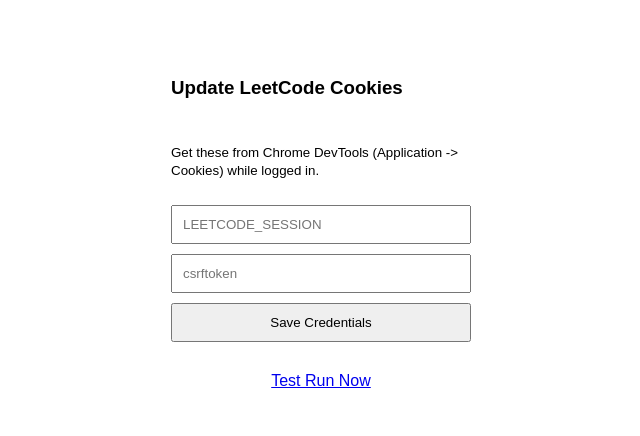
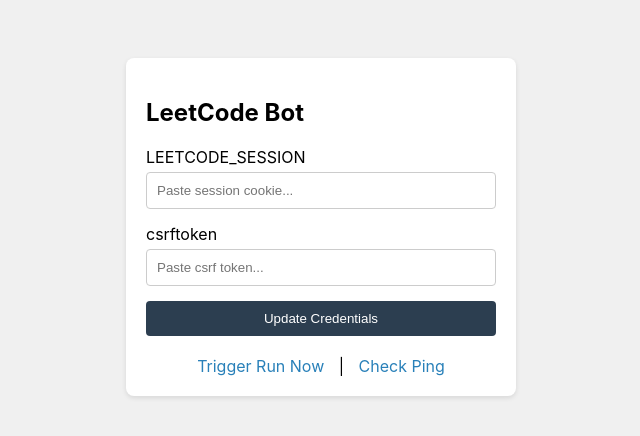
Before and after one commit to Shwetank00/POTD, a website: page public/index.html in a window 1280 px wide. Shown: the whole page, without its empty margins (319-959 px from the left). Drawn offline with Linux system fonts and the light colour scheme.

Commit message:
Final update with status check and ping

```diff
--- a/public/index.html
+++ b/public/index.html
@@ -2,46 +2,79 @@
 <html lang="en">
   <head>
     <meta charset="UTF-8" />
-    <title>LeetCode Auto Submitter</title>
+    <meta name="viewport" content="width=device-width, initial-scale=1.0" />
+    <title>LeetCode Bot Control</title>
     <style>
       body {
-        font-family: sans-serif;
+        font-family: -apple-system, sans-serif;
         display: flex;
         justify-content: center;
+        background: #f0f0f0;
         padding-top: 50px;
       }
-      form {
-        display: flex;
-        flex-direction: column;
-        width: 300px;
-        gap: 10px;
+      .card {
+        background: white;
+        padding: 20px;
+        border-radius: 8px;
+        box-shadow: 0 2px 5px rgba(0, 0, 0, 0.1);
+        width: 350px;
       }
-      input,
+      input {
+        width: 100%;
+        padding: 10px;
+        margin: 5px 0 15px 0;
+        box-sizing: border-box;
+        border: 1px solid #ccc;
+        border-radius: 4px;
+      }
       button {
+        width: 100%;
         padding: 10px;
+        background: #2c3e50;
+        color: white;
+        border: none;
+        border-radius: 4px;
+        cursor: pointer;
+      }
+      button:hover {
+        background: #34495e;
+      }
+      .links {
+        text-align: center;
+        margin-top: 20px;
+      }
+      a {
+        color: #2980b9;
+        text-decoration: none;
+        margin: 0 10px;
       }
     </style>
   </head>
   <body>
+    <div class="card">
+      <h2>LeetCode Bot</h2>
       <form action="/update-creds" method="POST">
-      <h3>Update LeetCode Cookies</h3>
-      <p>
-        <small
-          >Get these from Chrome DevTools (Application -> Cookies) while logged
-          in.</small
-        >
-      </p>
+        <label>LEETCODE_SESSION</label>
         <input
           type="text"
           name="session"
-        placeholder="LEETCODE_SESSION"
+          placeholder="Paste session cookie..."
           required
         />
-      <input type="text" name="csrf" placeholder="csrftoken" required />
-      <button type="submit">Save Credentials</button>
-      <a href="/trigger" style="text-align: center; margin-top: 20px"
-        >Test Run Now</a
-      >
+
+        <label>csrftoken</label>
+        <input
+          type="text"
+          name="csrf"
+          placeholder="Paste csrf token..."
+          required
+        />
+
+        <button type="submit">Update Credentials</button>
       </form>
+      <div class="links">
+        <a href="/trigger">Trigger Run Now</a> | <a href="/ping">Check Ping</a>
+      </div>
+    </div>
   </body>
 </html>
```
Also changed, not shown: package.json (+13 -14 lines), server.js (+122 -57 lines), 2 other files. Lines whose indentation alone changed are shown as unchanged.
